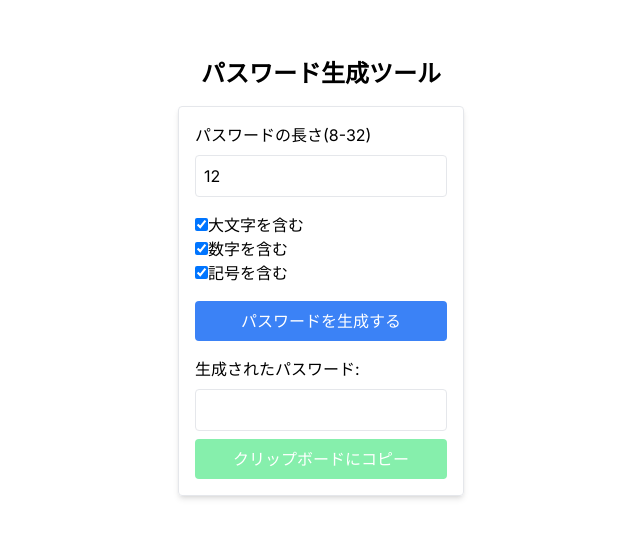
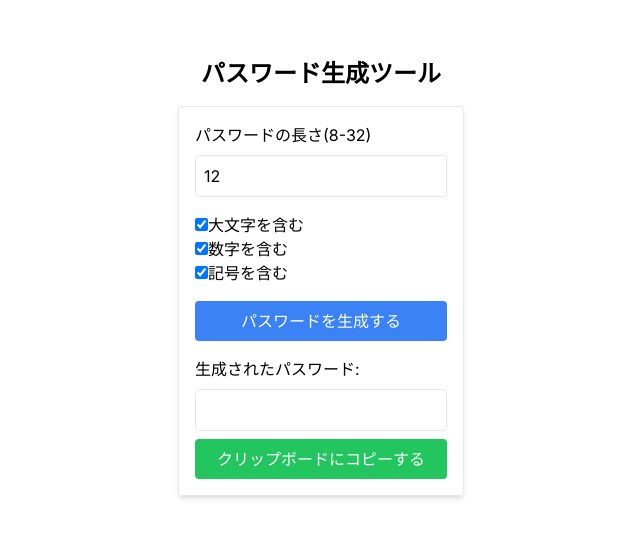
Before and after one commit to Nakayama-Yuki/makepassword, a Next.js app: page / in a window 1280 px wide. Shown: the part 123-660 px from the top of the page, without its empty margins (319-959 px from the left). Built offline with nearby package versions, Linux system fonts and the light colour scheme.

Commit message:
feat: Add CopyButton component for clipboard copy functionality

```diff
--- /dev/null
+++ b/src/components/CopyButton.tsx
@@ -0,0 +1,31 @@
+import React, { useState } from "react";
+
+interface CopyButtonProps {
+  textToCopy: string;
+}
+
+const CopyButton: React.FC<CopyButtonProps> = ({ textToCopy }) => {
+  const [copySuccess, setCopySuccess] = useState<string>("");
+
+  const handleCopyToClipboard = async () => {
+    try {
+      await navigator.clipboard.writeText(textToCopy);
+      setCopySuccess("コピーに成功した!");
+    } catch (err) {
+      setCopySuccess("コピーに失敗した!");
+    }
+  };
+
+  return (
+    <div>
+      <button
+        className="w-full p-2 mt-2 bg-green-500 text-white rounded disabled:bg-green-300 disabled:cursor-not-allowed"
+        onClick={handleCopyToClipboard}>
+        クリップボードにコピーする
+      </button>
+      {copySuccess && <p className="mt-2 text-green-600">{copySuccess}</p>}
+    </div>
+  );
+};
+
+export default CopyButton;
--- a/src/components/PasswordGenerator.tsx
+++ b/src/components/PasswordGenerator.tsx
@@ -1,6 +1,7 @@
 "use client";
 
 import { useState } from "react";
+import CopyButton from "@/components/CopyButton";
 
 export default function PasswordGenerator() {
   const [password, setPassword] = useState("");
@@ -28,16 +29,6 @@ export default function PasswordGenerator() {
     }
 
     setPassword(newPassword);
-    setCopySuccess(""); // Reset the copy success message
-  };
-
-  const handleCopyToClipboard = async () => {
-    try {
-      await navigator.clipboard.writeText(password);
-      setCopySuccess("コピーに成功した!");
-    } catch (err) {
-      setCopySuccess("コピーに失敗した!");
-    }
   };
 
   return (
@@ -102,13 +93,7 @@ export default function PasswordGenerator() {
           className="w-full p-2 border rounded"
         />
       </div>
-      <button
-        onClick={handleCopyToClipboard}
-        className="w-full p-2 mt-2 bg-green-500 text-white rounded disabled:bg-green-300 disabled:cursor-not-allowed"
-        disabled={!password}>
-        クリップボードにコピー
-      </button>
-      {copySuccess && <p className="mt-2 text-green-600">{copySuccess}</p>}
+      <CopyButton textToCopy={password} />
     </div>
   );
 }
```
